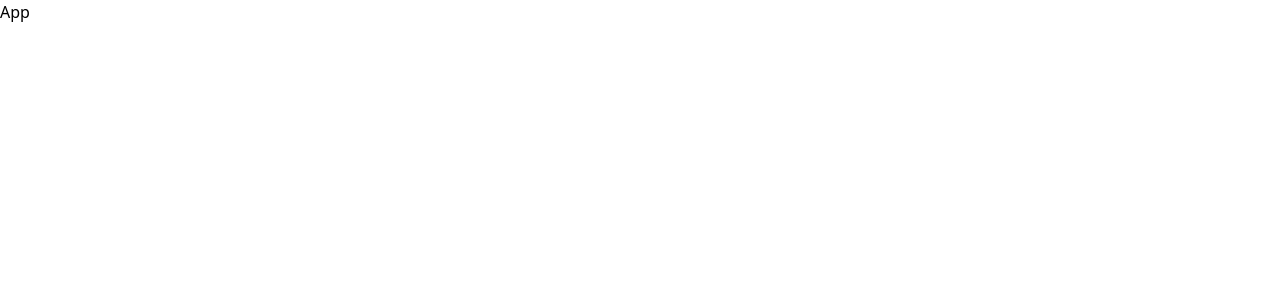
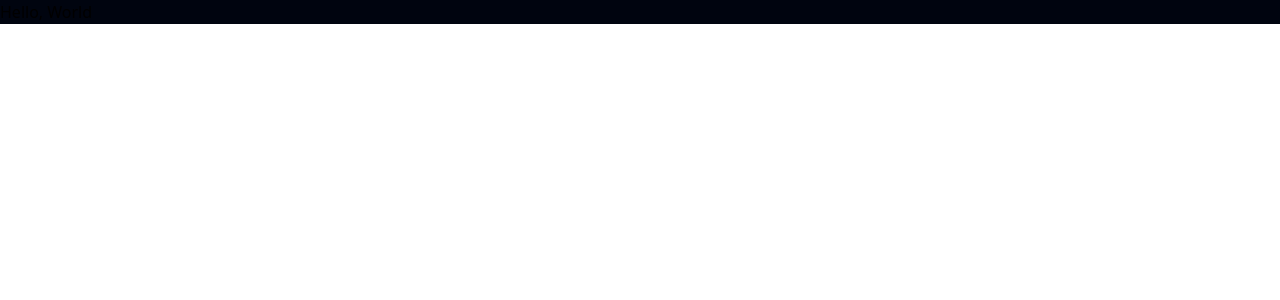
Before and after one commit to artikov/modern-bank-ui, a React (Vite) app: page / in a window 1280 px wide. Shown: the top 300 px of the page. Built offline with nearby package versions, Linux system fonts and the light colour scheme.

Commit message:
Initial commit

```diff
--- /dev/null
+++ b/postcss.config.cjs
@@ -0,0 +1,6 @@
+module.exports = {
+    plugins: {
+      tailwindcss: {},
+      autoprefixer: {},
+    }
+  }
--- a/src/App.jsx
+++ b/src/App.jsx
@@ -1,9 +1,9 @@
 import React from 'react'
 
-const App = () => {
-  return (
-    <div>App</div>
-  )
-}
+const App = () => (
+    <div className="bg-primary w-full overflow-hidden">
+      <h1>Hello, World</h1>
+    </div>
+)
 
 export default App
```
